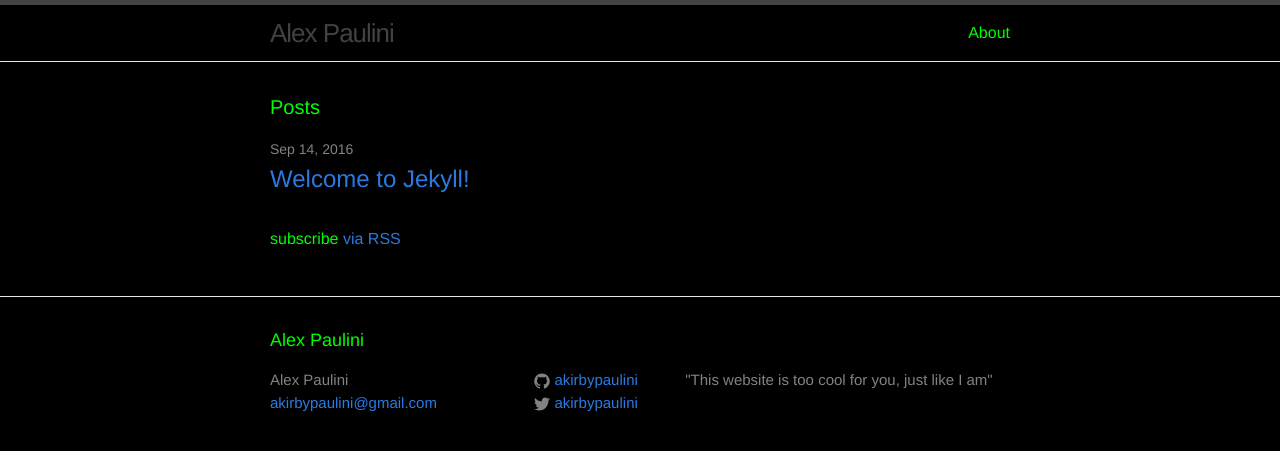
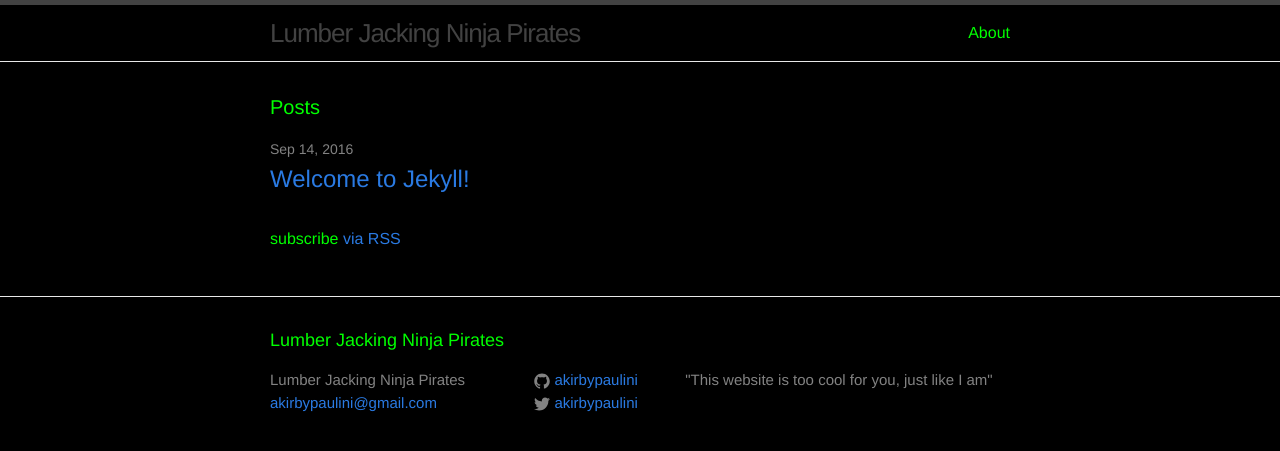
Before and after one commit to akirbypaulini/akirbypaulini.github.io, a Jekyll site: the page built from index.html, in a window 1280 px wide. Shown: the top 451 px of the page. Built offline with Jekyll 4.4.1, drawn with Linux system fonts in a browser that asks for light colours.

Commit message:
Update _config.yml

```diff
--- a/_config.yml
+++ b/_config.yml
@@ -6,7 +6,7 @@
 # 'jekyll serve'. If you change this file, please restart the server process.
 
 # Site settings
-title: Alex Paulini
+title: Lumber Jacking Ninja Pirates
 email: akirbypaulini@gmail.com
 description: > # this means to ignore newlines until "baseurl:"
  "This website is too cool for you, just like I am"
```
